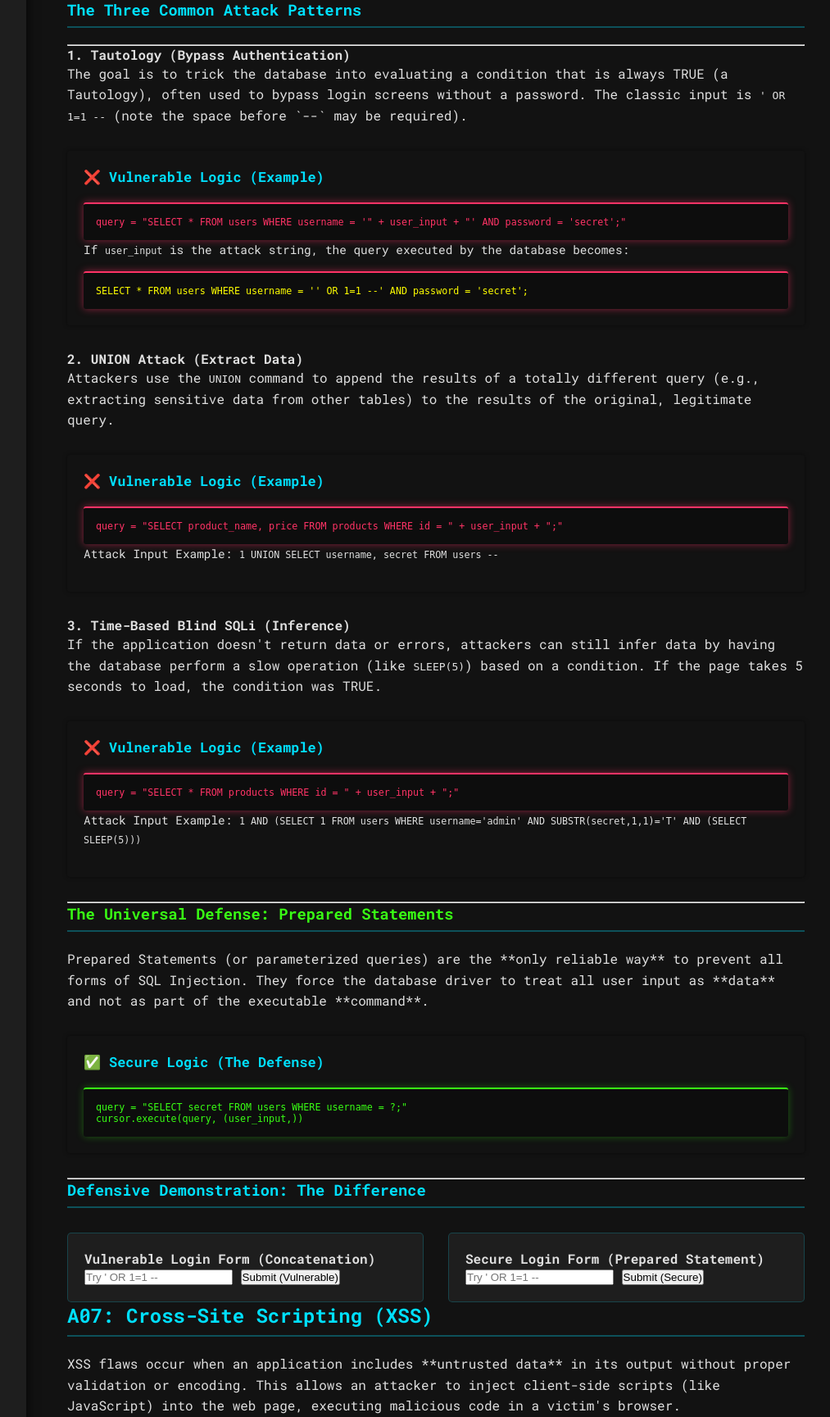
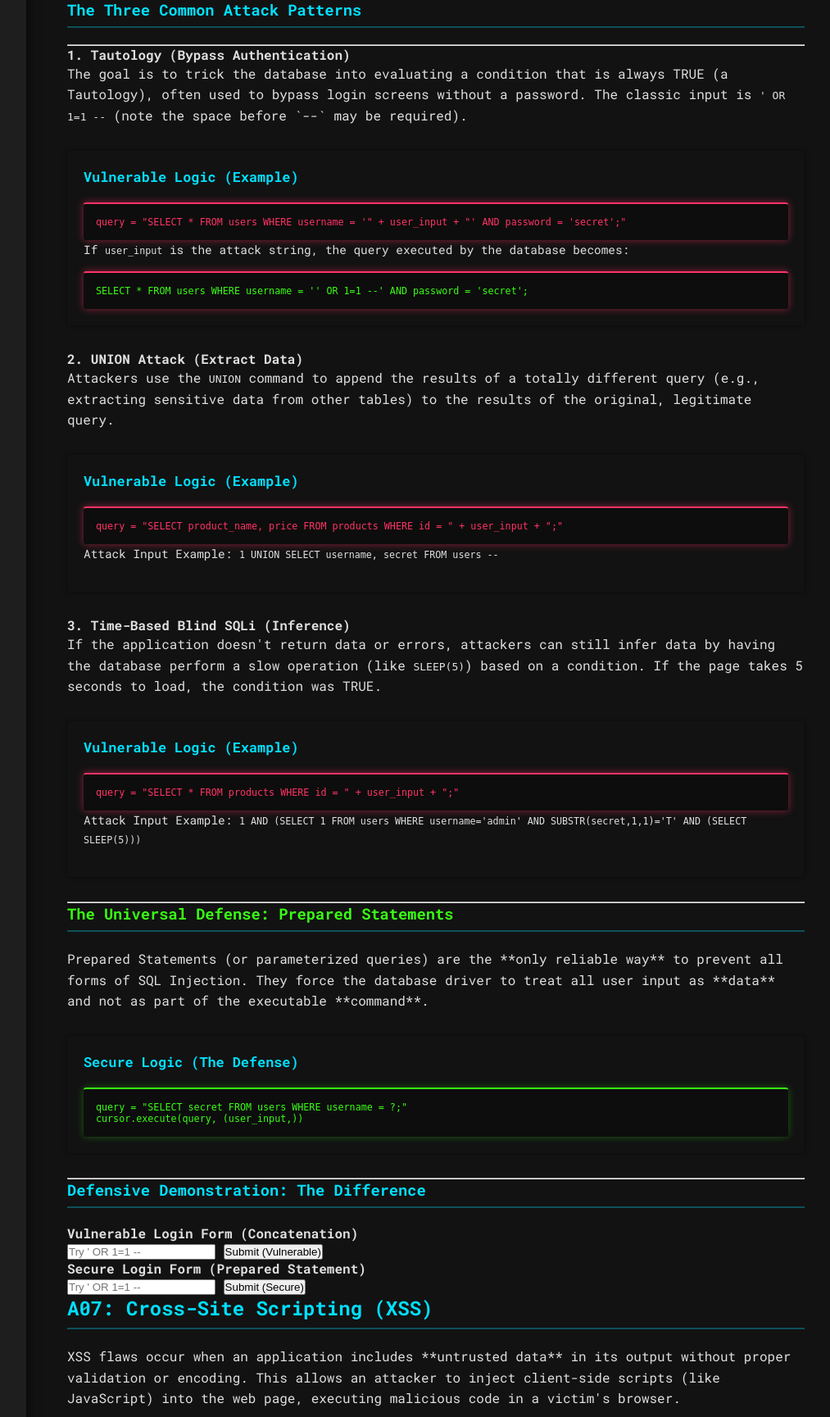
Before and after one commit to Unf0undedOmn1s/cybersec_toolbox, a Flask app: page / in a window 1280 px wide. Shown: the part 205-1934 px from the top of the page at 82% size, without its empty margins (248-1261 px from the left). Run offline with Flask 3, Linux system fonts and the light colour scheme.

Commit message:
Update index.html

```diff
--- a/templates/index.html
+++ b/templates/index.html
@@ -5,34 +5,18 @@
     <meta name="viewport" content="width=device-width, initial-scale=1.0">
     <title>Defensive Cybersecurity Toolbox</title>
     <link rel="stylesheet" href="{{ url_for('static', filename='style.css') }}">
-    <style>
-        /* Simple styling for the demo grid, you can add this to your style.css too */
-        .demo-grid {
-            display: grid;
-            grid-template-columns: 1fr 1fr;
-            gap: 30px;
-            margin-top: 30px;
-        }
-        .demo-card {
-            padding: 20px;
-            border: 1px solid rgba(0, 224, 255, 0.2);
-            border-radius: 5px;
-            background-color: var(--color-bg-secondary);
-        }
-    </style>
 </head>
 <body>
     <aside id="sidebar">
         <h2>TOOLBOX <span>DASHBOARD</span></h2>
         <a href="#injection" class="active">A03: Injection (SQLi)</a>
         <a href="#xss">A07: Cross-Site Scripting (XSS)</a>
-        </aside>
+    </aside>
 
     <main id="content">
         <section id="injection">
             <h1>A03: Injection (SQL Injection)</h1>
             <p>Injection flaws occur when user-supplied data is not properly validated or sanitized and is sent to an interpreter (like a database or system shell) as part of a command or query. SQL Injection is the most common form.</p>
-
 
             <h3 style="color: var(--color-accent-blue);">The Three Common Attack Patterns</h3>
             <hr>
@@ -40,16 +24,16 @@
             <h4>1. Tautology (Bypass Authentication)</h4>
             <p>The goal is to trick the database into evaluating a condition that is always TRUE (a Tautology), often used to bypass login screens without a password. The classic input is <code>' OR 1=1 --</code> (note the space before `--` may be required).</p>
             <div class="code-example vulnerable">
-                <h3>❌ Vulnerable Logic (Example)</h3>
+                <h3>Vulnerable Logic (Example)</h3>
                 <pre><code>query = "SELECT * FROM users WHERE username = '" + user_input + "' AND password = 'secret';"</code></pre>
                 <p>If <code>user_input</code> is the attack string, the query executed by the database becomes:</p>
-                <pre style="color: yellow;"><code>SELECT * FROM users WHERE username = '' OR 1=1 --' AND password = 'secret';</code></pre>
+                <pre style="color: var(--color-accent-green);"><code>SELECT * FROM users WHERE username = '' OR 1=1 --' AND password = 'secret';</code></pre>
             </div>
 
             <h4>2. UNION Attack (Extract Data)</h4>
             <p>Attackers use the <code>UNION</code> command to append the results of a totally different query (e.g., extracting sensitive data from other tables) to the results of the original, legitimate query.</p>
             <div class="code-example vulnerable">
-                <h3>❌ Vulnerable Logic (Example)</h3>
+                <h3>Vulnerable Logic (Example)</h3>
                 <pre><code>query = "SELECT product_name, price FROM products WHERE id = " + user_input + ";"</code></pre>
                 <p>Attack Input Example: <code>1 UNION SELECT username, secret FROM users --</code></p>
             </div>
@@ -57,7 +41,7 @@
             <h4>3. Time-Based Blind SQLi (Inference)</h4>
             <p>If the application doesn't return data or errors, attackers can still infer data by having the database perform a slow operation (like <code>SLEEP(5)</code>) based on a condition. If the page takes 5 seconds to load, the condition was TRUE.</p>
             <div class="code-example vulnerable">
-                <h3>❌ Vulnerable Logic (Example)</h3>
+                <h3>Vulnerable Logic (Example)</h3>
                 <pre><code>query = "SELECT * FROM products WHERE id = " + user_input + ";"</code></pre>
                 <p>Attack Input Example: <code>1 AND (SELECT 1 FROM users WHERE username='admin' AND SUBSTR(secret,1,1)='T' AND (SELECT SLEEP(5)))</code></p>
             </div>
@@ -67,7 +51,7 @@
             <p>Prepared Statements (or parameterized queries) are the **only reliable way** to prevent all forms of SQL Injection. They force the database driver to treat all user input as **data** and not as part of the executable **command**.</p>
 
             <div class="code-example secure">
-                <h3>✅ Secure Logic (The Defense)</h3>
+                <h3>Secure Logic (The Defense)</h3>
                 <pre><code>query = "SELECT secret FROM users WHERE username = ?;"
 cursor.execute(query, (user_input,))</code></pre>
             </div>
@@ -98,7 +82,6 @@ cursor.execute(query, (user_input,))</code></pre>
             <h1>A07: Cross-Site Scripting (XSS)</h1>
             <p>XSS flaws occur when an application includes **untrusted data** in its output without proper validation or encoding. This allows an attacker to inject client-side scripts (like JavaScript) into the web page, executing malicious code in a victim's browser.</p>
 
-
             <h3 style="color: var(--color-accent-blue);">The Three Types of XSS</h3>
             <hr>
 
@@ -116,7 +99,7 @@ cursor.execute(query, (user_input,))</code></pre>
             <p>To prevent XSS, you must **treat all user input as data, never as code**. The most effective method is **Output Encoding** (also known as HTML Encoding). This converts dangerous characters like <code>&lt;</code> and <code>&gt;</code> into their harmless HTML entity equivalents (<code>&amp;lt;</code> and <code>&amp;gt;</code>) before rendering.</p>
 
             <div class="code-example secure">
-                <h3>✅ Secure Logic (The Defense)</h3>
+                <h3>Secure Logic (The Defense)</h3>
                 <p>Modern frameworks like Flask/Jinja2 enable **Auto-Escaping** by default. Ensure you **never** disable this feature or use the <code>| safe</code> filter on user input.</p>
                 <pre><code>// Jinja2 is implicitly doing this conversion:
 input: &lt;script&gt;alert(1)&lt;/script&gt;
@@ -145,7 +128,15 @@ output: &amp;lt;script&amp;gt;alert(1)&amp;lt;/script&amp;gt;</code></pre>
                 </div>
             </div>
         </section>
+    </main>
 
-    </main>
+    <script>
+        document.querySelectorAll('#sidebar a').forEach(link => {
+            link.addEventListener('click', function() {
+                document.querySelectorAll('#sidebar a').forEach(a => a.classList.remove('active'));
+                this.classList.add('active');
+            });
+        });
+    </script>
 </body>
 </html>
```
